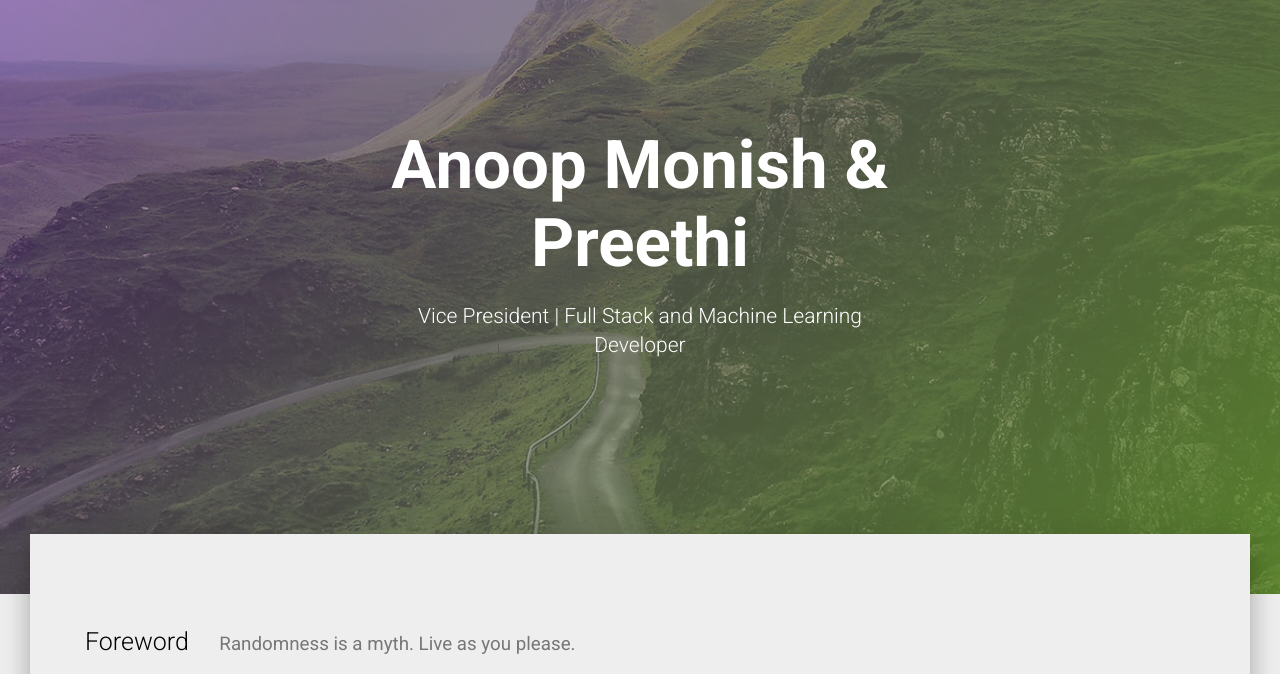
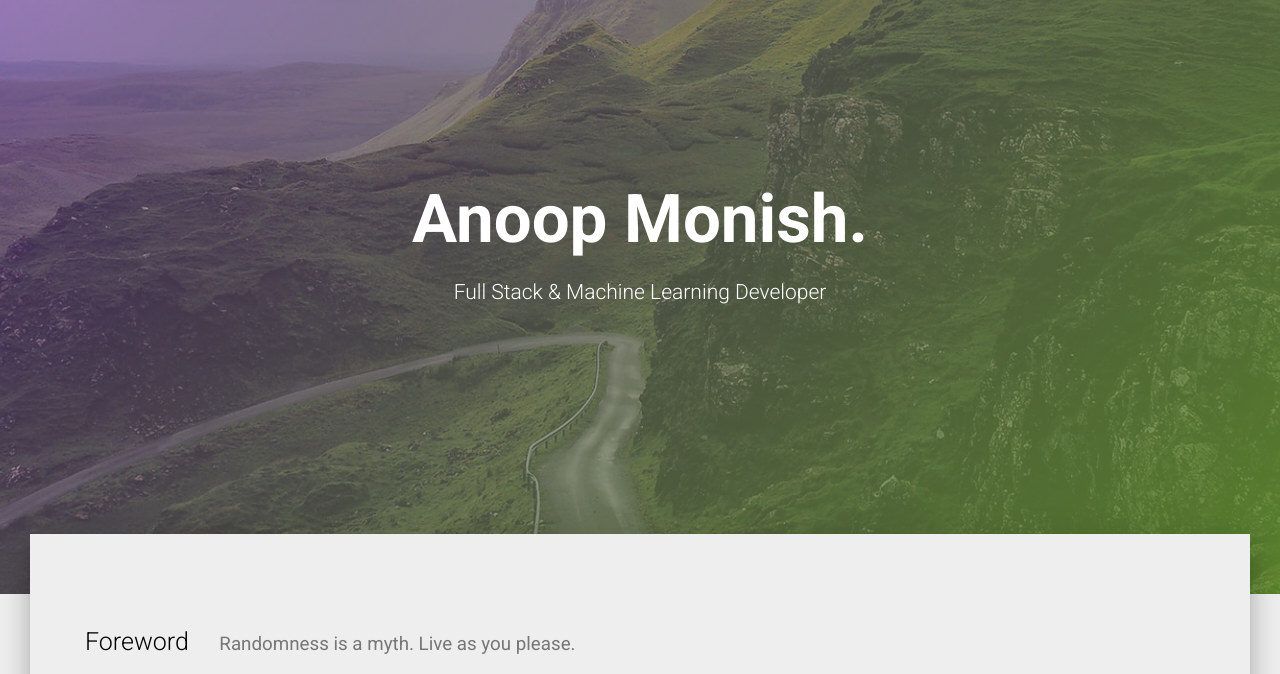
Before and after one commit to anoopmonish/anoopmonish.github.io, a website: page index.html in a window 1280 px wide. Shown: the part 126-800 px from the top of the page. Drawn offline with Linux system fonts and the light colour scheme.

Commit message:
Update index

```diff
--- a/index.html
+++ b/index.html
@@ -68,8 +68,8 @@ The above copyright notice and this permission notice shall be included in all c
       <div class="row">
         <div class="col-md-8 ml-auto mr-auto">
           <div class="brand">
-            <h1>Anoop Monish & Preethi</h1>
-            <h3>Vice President | Full Stack and Machine Learning Developer</h3>
+            <h1>Anoop Monish.</h1>
+            <h3>Full Stack & Machine Learning Developer</h3>
           </div>
         </div>
       </div>
```
